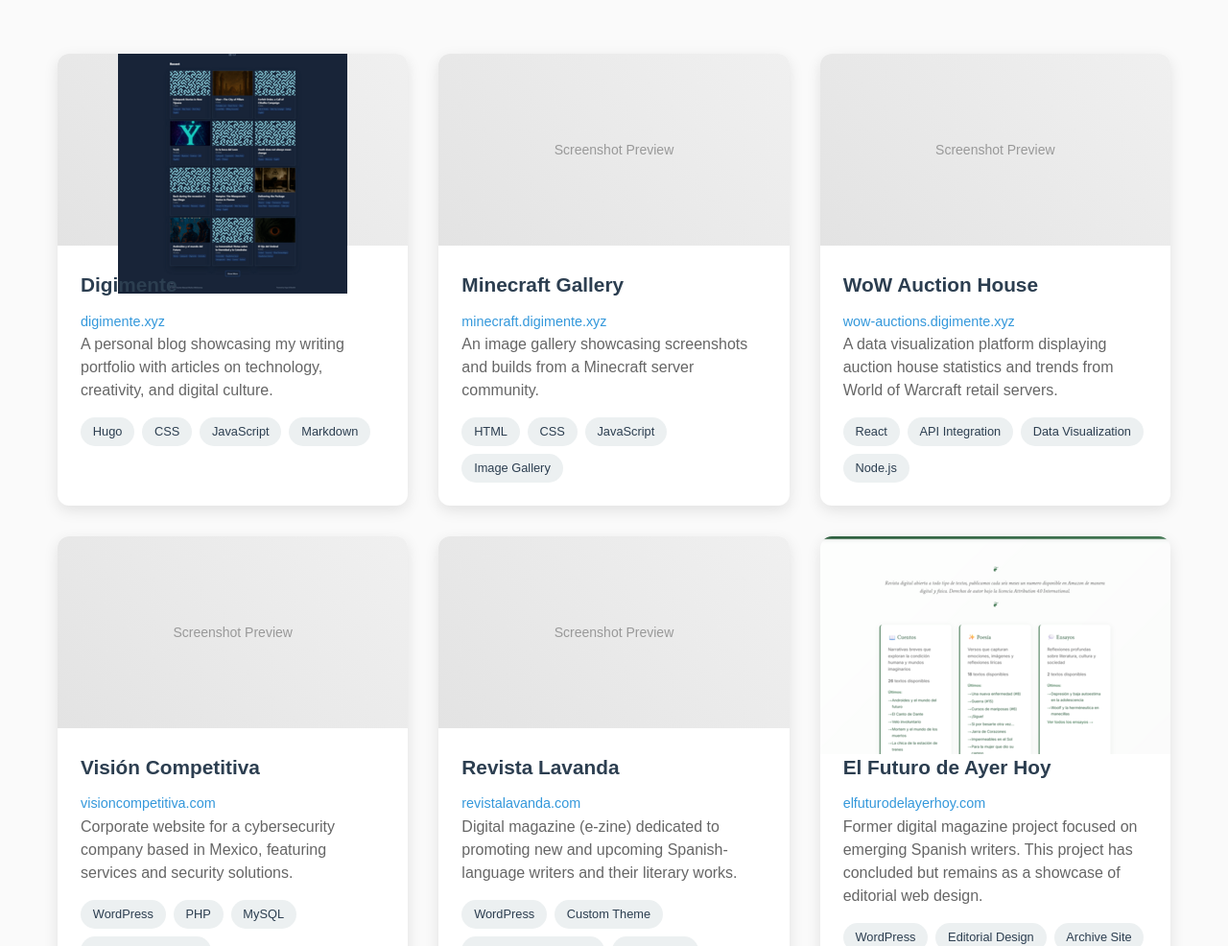
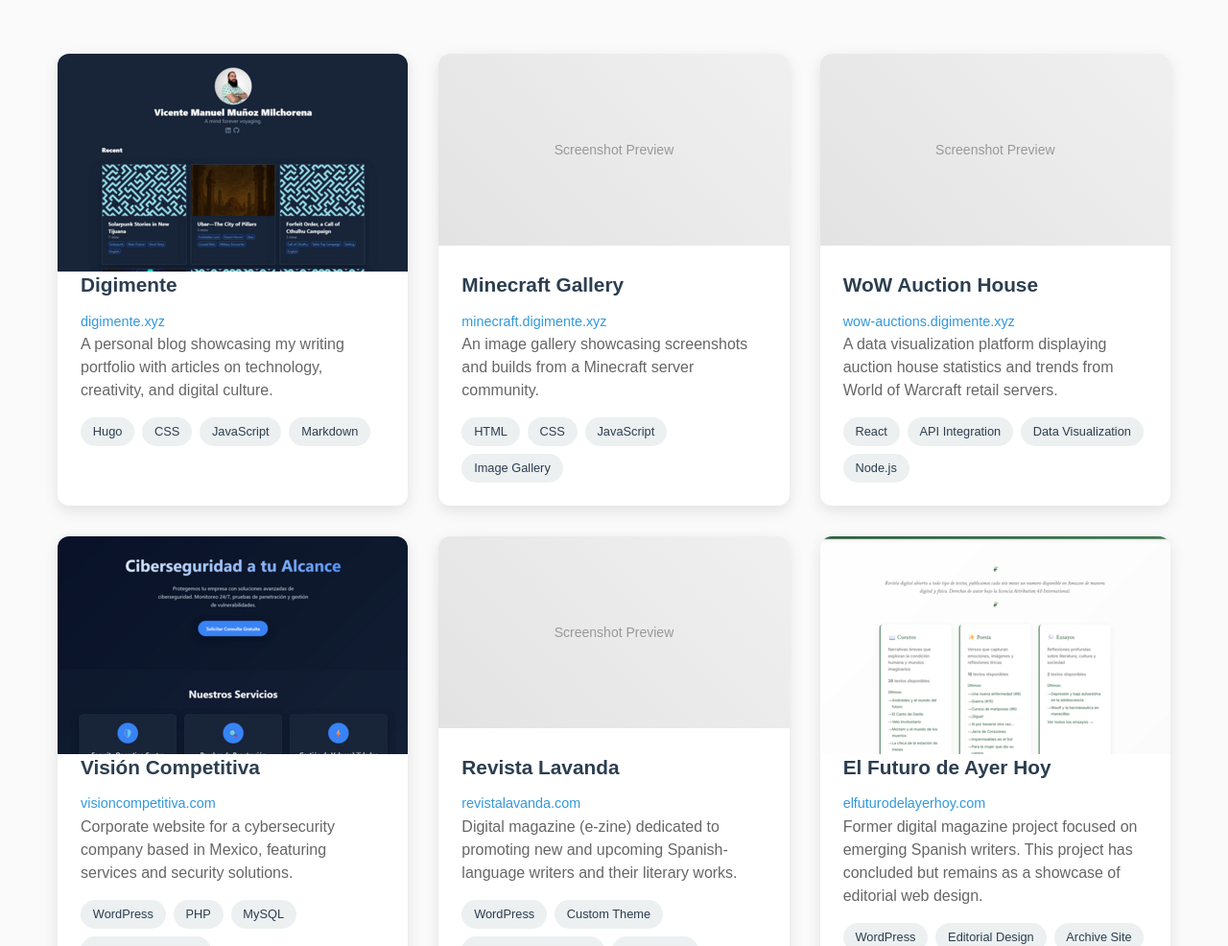
Before and after one commit to vicosurge/portfolio, a plain HTML site: page index.html in a window 1280 px wide. Shown: the part 514-1500 px from the top of the page at 96% size. Drawn offline with Linux system fonts and the light colour scheme.

Commit message:
Added Digimente and Vision Competitiva previews

```diff
--- a/index.html
+++ b/index.html
@@ -254,7 +254,7 @@
                 <div class="projects-grid">
 
                     <div class="project-card">
-                        <div class="project-image"><img src="output.png" /></div>
+                        <div class="project-image"><img src="digimente-output.png" /></div>
                         <div class="project-content">
                             <h3 class="project-title">Digimente</h3>
                             <a href="https://digimente.xyz" class="project-url" target="_blank">digimente.xyz</a>
@@ -299,7 +299,7 @@
                     </div>
 
                     <div class="project-card">
-                        <div class="project-image">Screenshot Preview</div>
+                        <div class="project-image"><img src="visioncompetitiva-output.png" /></div>
                         <div class="project-content">
                             <h3 class="project-title">Visión Competitiva</h3>
                             <a href="https://visioncompetitiva.com" class="project-url" target="_blank">visioncompetitiva.com</a>
```
Also changed, not shown: digimente-output.png (added), digimente.png, output.png (deleted), visioncompetitiva-output.png (added), visioncompetitiva.png (added).
